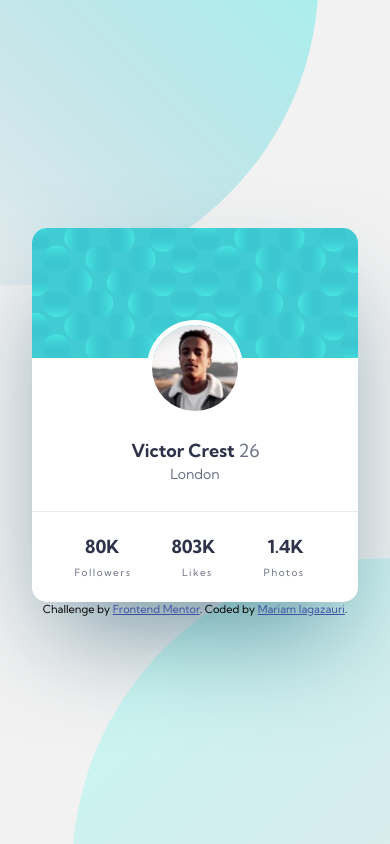
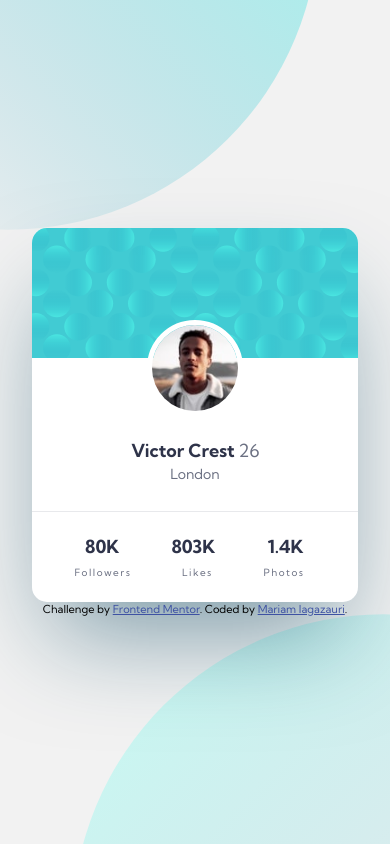
Before and after one commit to mariamlag/profile-card, a plain HTML site: page index.html in a window 390 px wide. Drawn offline with Linux system fonts and the light colour scheme.

Commit message:
Update style.css

```diff
--- a/style.css
+++ b/style.css
@@ -147,7 +147,7 @@ hr{
 @media screen and (max-width: 500px) {
     body {
         background-size: 622px 621px;
-        background-position: top -334.92px left -303.36px, right -303.96px bottom -334.92px;
+        background-position: top -390.92px left -303.36px, right -303.96px bottom -390.92px;
     }
     .container{
         Width: 326px;
```
